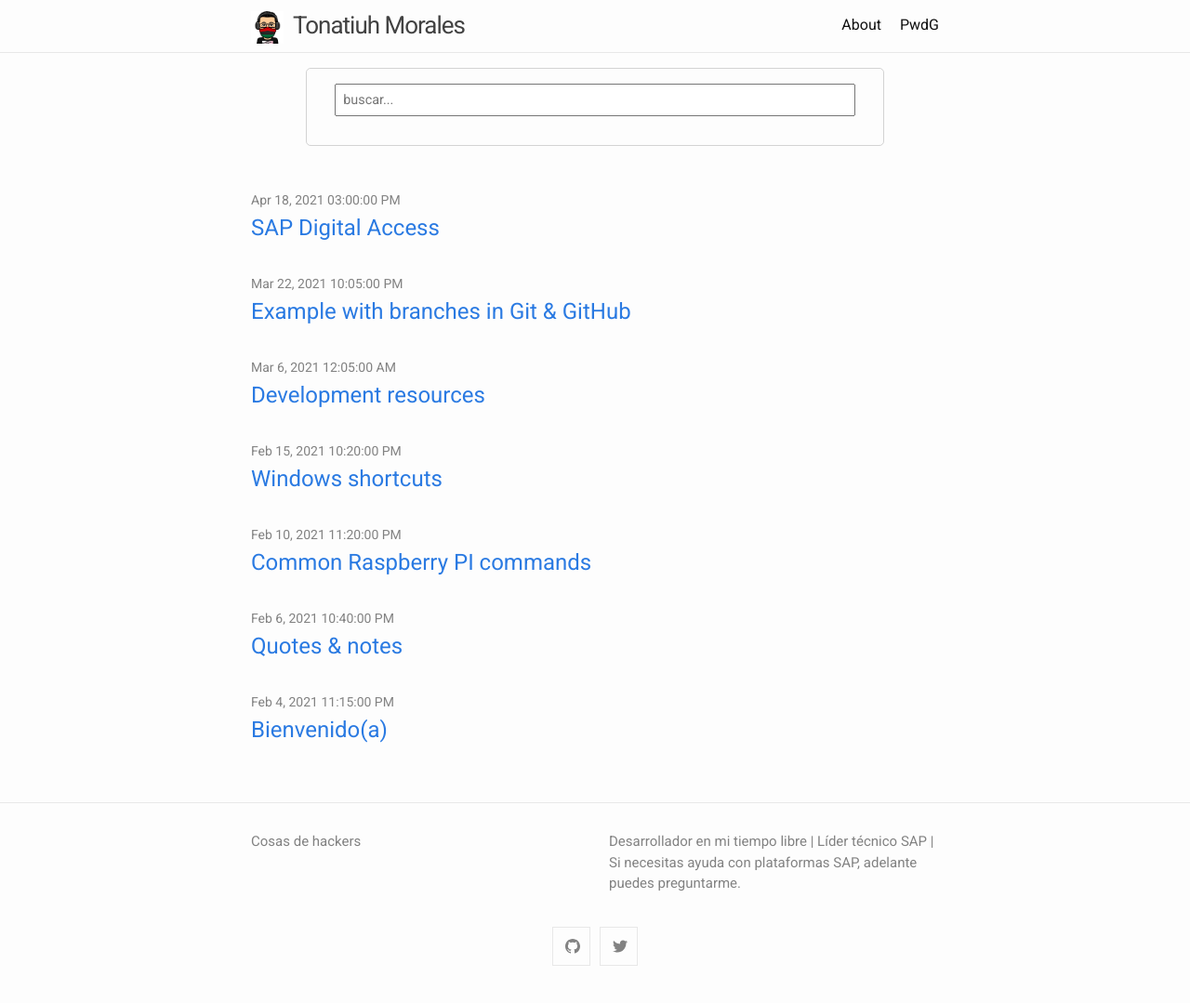
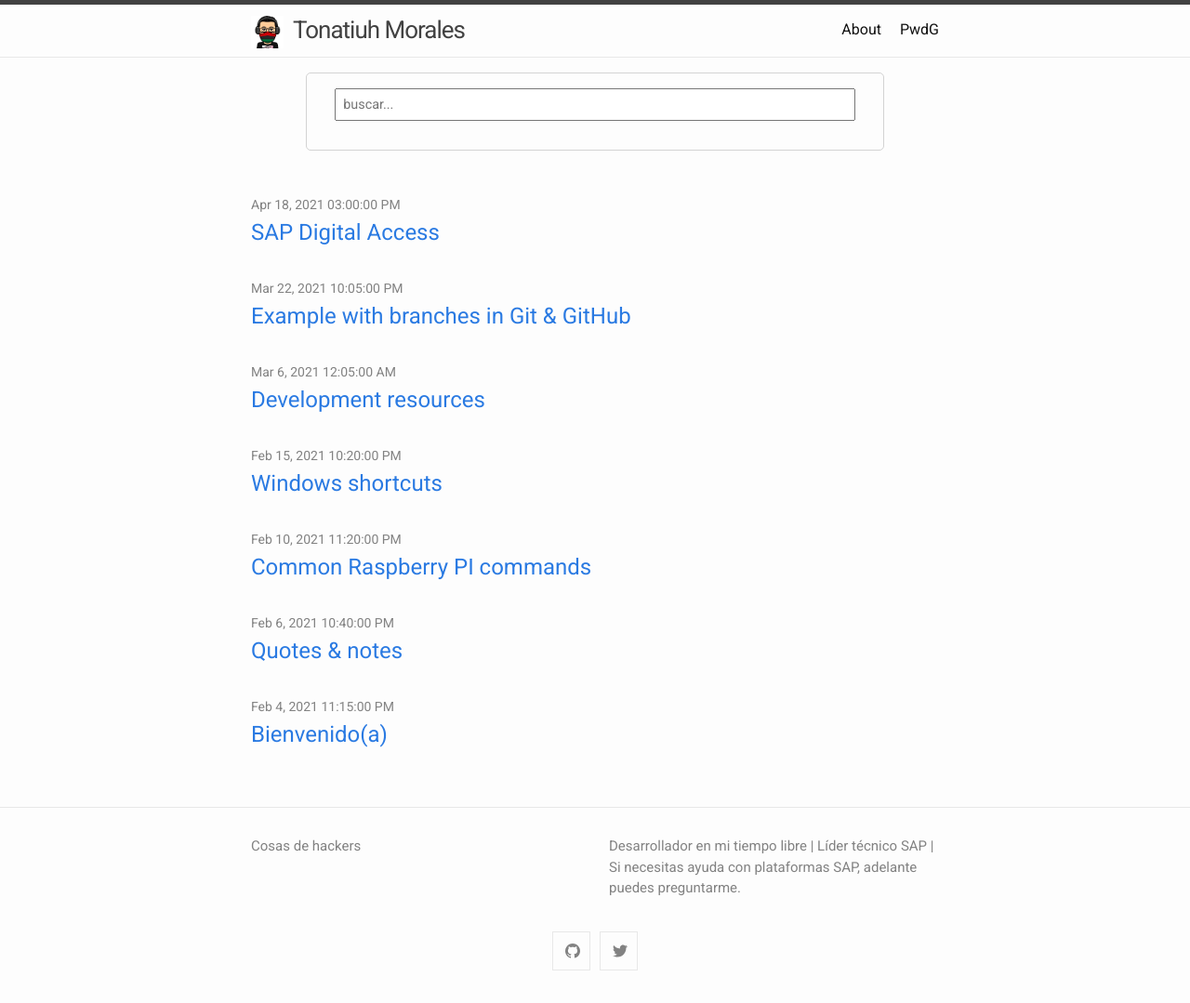
Before and after one commit to blackc0mb/blackc0mb.github.io, a Jekyll site: the page built from index.md, in a window 1280 px wide. Shown: the whole page at 93% size. Built offline with Jekyll 4.4.1, drawn with Linux system fonts in a browser that asks for light colours; comment, search, counter and statistics services are not loaded.

Commit message:
add border top site header

```diff
--- a/_sass/minima/_layout.scss
+++ b/_sass/minima/_layout.scss
@@ -3,7 +3,6 @@
  */
 .site-header {
   border-top: 5px solid $border-color-03;
-  border-top: 0px solid $border-color-03;
   border-bottom: 1px solid $border-color-01;
   min-height: $spacing-unit * 1.865;
   line-height: $base-line-height * $base-font-size * 2.25;
```
